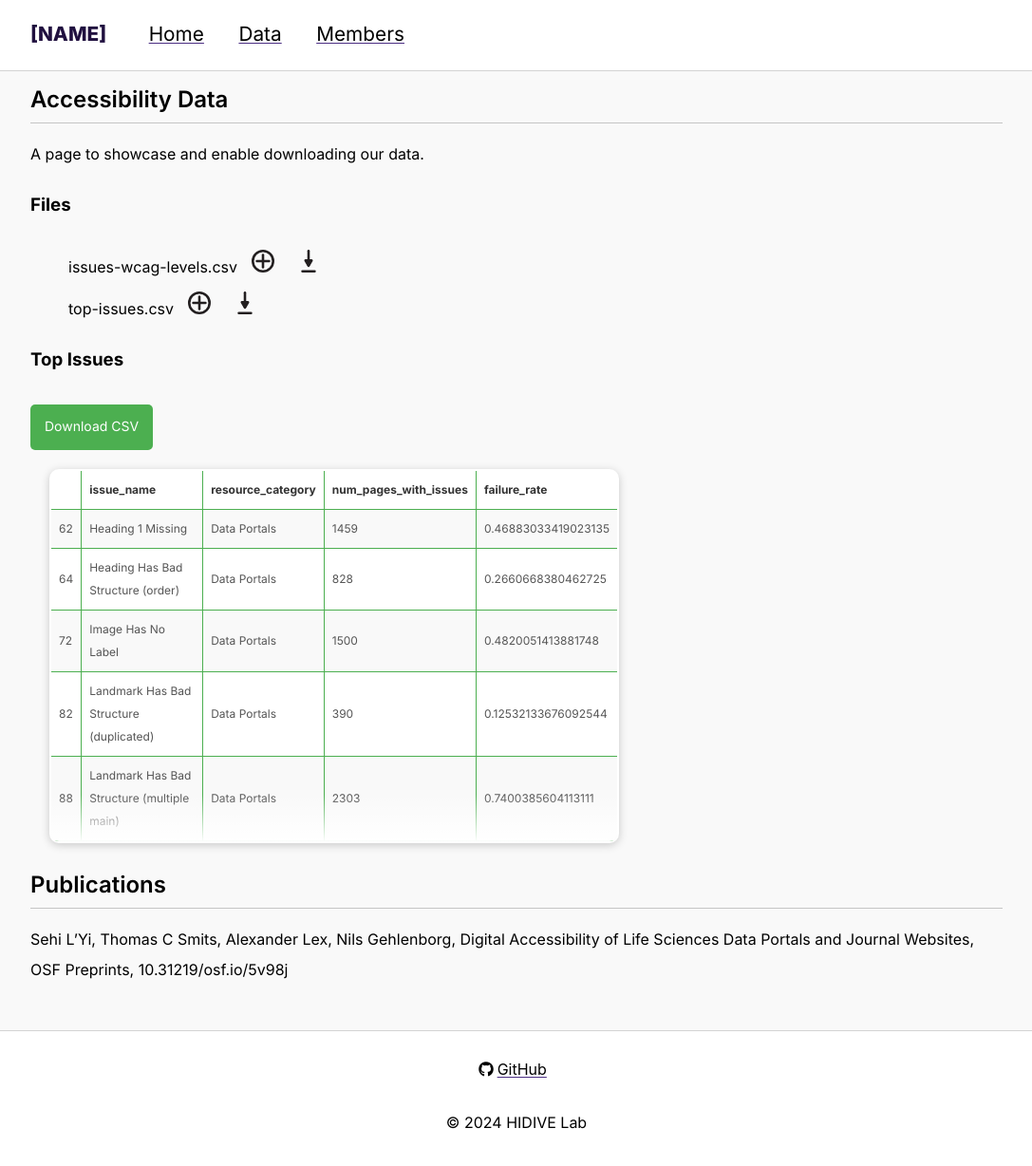
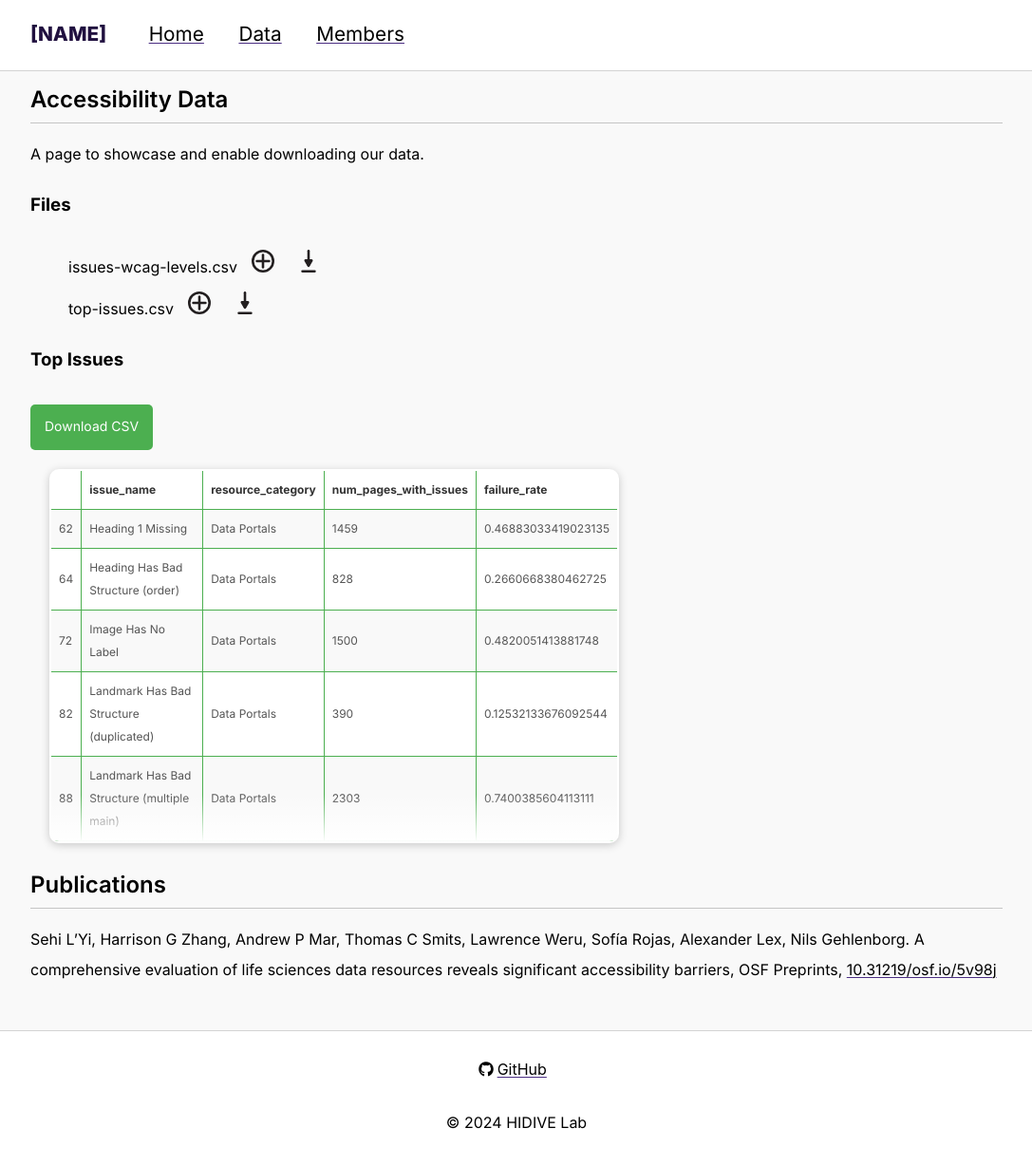
Before and after one commit to thomcsmits/life-sciences-a11y-evaluation-website, a Jekyll site: the page built from data.md, in a window 1280 px wide and 1230 px high. Shown: the whole window at 95% size, without its empty margins (96-1183 px from the left). Built offline with Jekyll 4.4.1, drawn with Linux system fonts in a browser that asks for light colours; a script that is not in the unit is left out.

Commit message:
update publication

```diff
--- a/data.md
+++ b/data.md
@@ -58,10 +58,7 @@ A page to showcase and enable downloading our data.
 
 ## Publications
 
-Sehi L'Yi, Thomas C Smits, Alexander Lex, Nils Gehlenborg,
-Digital Accessibility of Life Sciences Data Portals and Journal Websites,
-OSF Preprints, 10.31219/osf.io/5v98j
-
+Sehi L'Yi, Harrison G Zhang, Andrew P Mar, Thomas C Smits, Lawrence Weru, Sofía Rojas, Alexander Lex, Nils Gehlenborg. A comprehensive evaluation of life sciences data resources reveals significant accessibility barriers, OSF Preprints, [10.31219/osf.io/5v98j](https://doi.org/10.31219/osf.io/5v98j)
 
 <script>
   function fetchCSVFiles(filePaths) {
```
